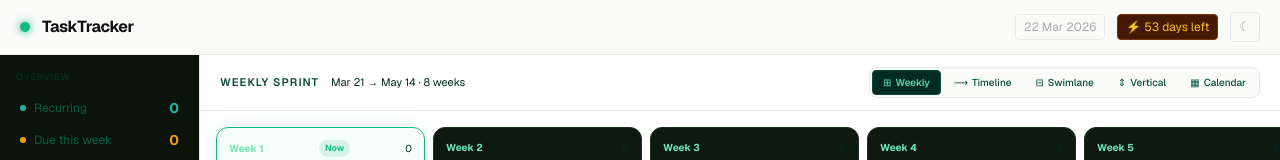
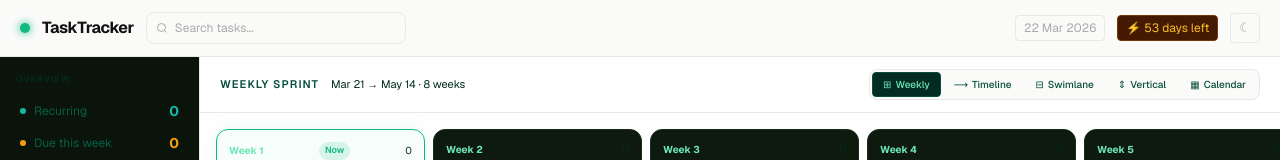
Before and after one commit to Mattpbaker/TaskTracker, a Next.js app: page /dashboard in a window 1280 px wide. Shown: the top 160 px of the page. Built offline with nearby package versions, Linux system fonts and the light colour scheme; no server answers; the database is empty.

Commit message:
feat: search context and search input component
Co-Authored-By: Claude Sonnet 4.6 <noreply@anthropic.com>

```diff
--- /dev/null
+++ b/src/components/layout/SearchInput.tsx
@@ -0,0 +1,43 @@
+'use client'
+import { useSearchContext } from '@/context/SearchContext'
+import { useEffect } from 'react'
+
+export default function SearchInput() {
+  const { searchQuery, setSearchQuery } = useSearchContext()
+
+  useEffect(() => {
+    const handler = (e: KeyboardEvent) => {
+      if (e.key === 'Escape') setSearchQuery('')
+    }
+    window.addEventListener('keydown', handler)
+    return () => window.removeEventListener('keydown', handler)
+  }, [setSearchQuery])
+
+  return (
+    <div className="relative flex items-center flex-1 max-w-[260px]">
+      <svg
+        className="absolute left-2.5 text-muted pointer-events-none"
+        width="12" height="12" fill="none" stroke="currentColor" strokeWidth={2}
+        viewBox="0 0 24 24"
+      >
+        <circle cx={11} cy={11} r={8} />
+        <path d="m21 21-4.35-4.35" />
+      </svg>
+      <input
+        value={searchQuery}
+        onChange={e => setSearchQuery(e.target.value)}
+        placeholder="Search tasks..."
+        className="w-full pl-7 pr-6 py-1.5 text-[12px] bg-surface border border-border rounded-lg text-primary placeholder:text-muted focus:outline-none focus:border-cat-social focus:ring-1 focus:ring-cat-social/20 transition-colors"
+      />
+      {searchQuery && (
+        <button
+          onClick={() => setSearchQuery('')}
+          aria-label="Clear search"
+          className="absolute right-2 text-[10px] text-muted hover:text-primary transition-colors"
+        >
+          ✕
+        </button>
+      )}
+    </div>
+  )
+}
--- a/src/components/layout/TopBar.tsx
+++ b/src/components/layout/TopBar.tsx
@@ -1,5 +1,6 @@
 import DaysRemainingBadge from './DaysRemainingBadge'
 import ThemeToggle from './ThemeToggle'
+import SearchInput from './SearchInput'
 
 export default function TopBar() {
   const today = new Date().toLocaleDateString('en-GB', {
@@ -9,6 +10,7 @@ export default function TopBar() {
     <header className="flex items-center gap-3 px-5 py-3 bg-surface border-b border-border flex-shrink-0">
       <div className="w-2.5 h-2.5 rounded-full bg-cat-social shadow-[0_0_8px_#10b981]" />
       <span className="font-bold text-primary tracking-tight">TaskTracker</span>
+      <SearchInput />
       <div className="ml-auto flex items-center gap-3">
         <span className="text-xs text-muted border border-border rounded px-2 py-1">{today}</span>
         <DaysRemainingBadge />
--- /dev/null
+++ b/src/context/SearchContext.tsx
@@ -0,0 +1,25 @@
+'use client'
+import { createContext, useContext, useState } from 'react'
+
+interface SearchContextValue {
+  searchQuery: string
+  setSearchQuery: (q: string) => void
+}
+
+const SearchContext = createContext<SearchContextValue>({
+  searchQuery: '',
+  setSearchQuery: () => {},
+})
+
+export function SearchProvider({ children }: { children: React.ReactNode }) {
+  const [searchQuery, setSearchQuery] = useState('')
+  return (
+    <SearchContext.Provider value={{ searchQuery, setSearchQuery }}>
+      {children}
+    </SearchContext.Provider>
+  )
+}
+
+export function useSearchContext() {
+  return useContext(SearchContext)
+}
```
